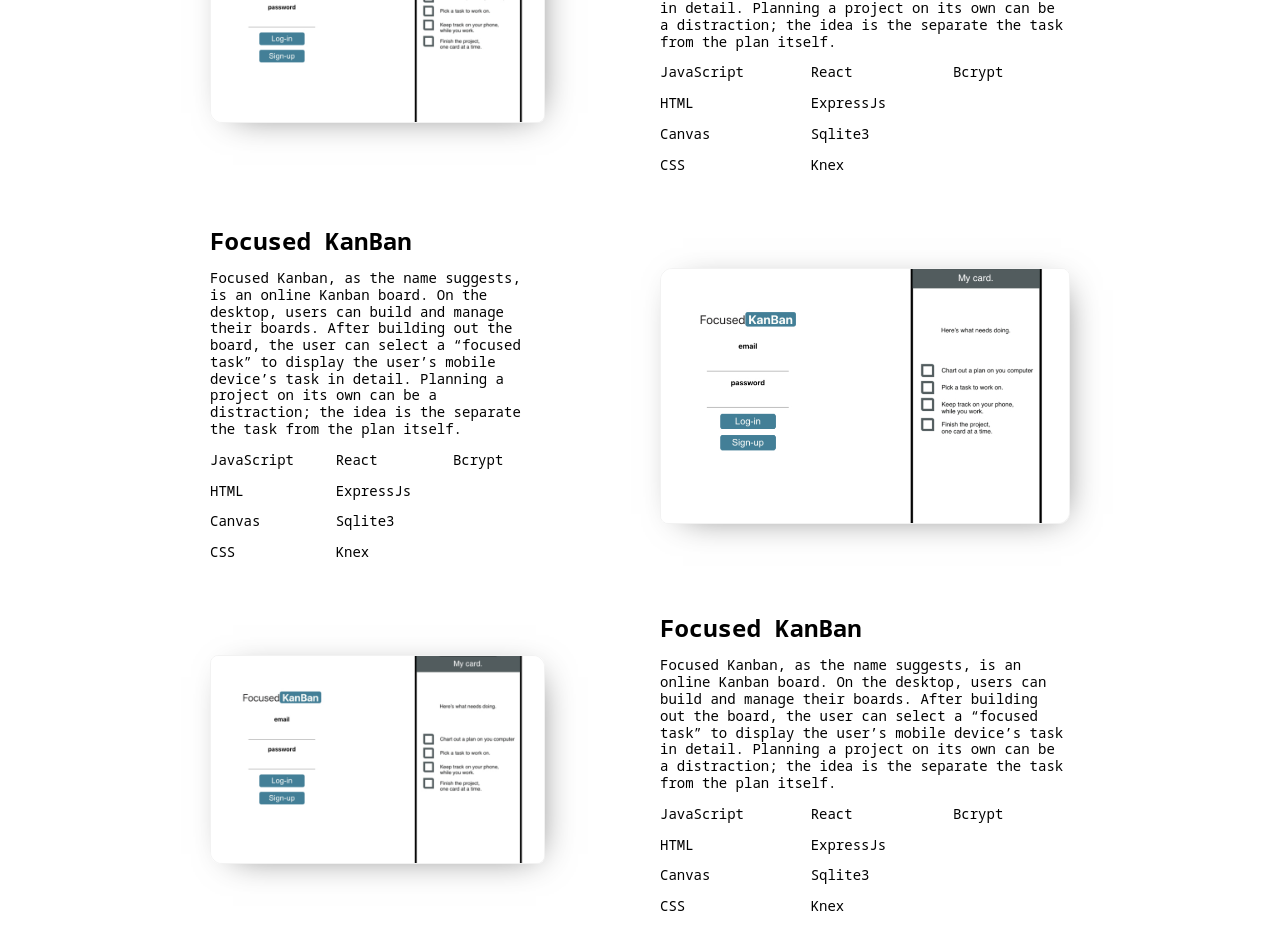
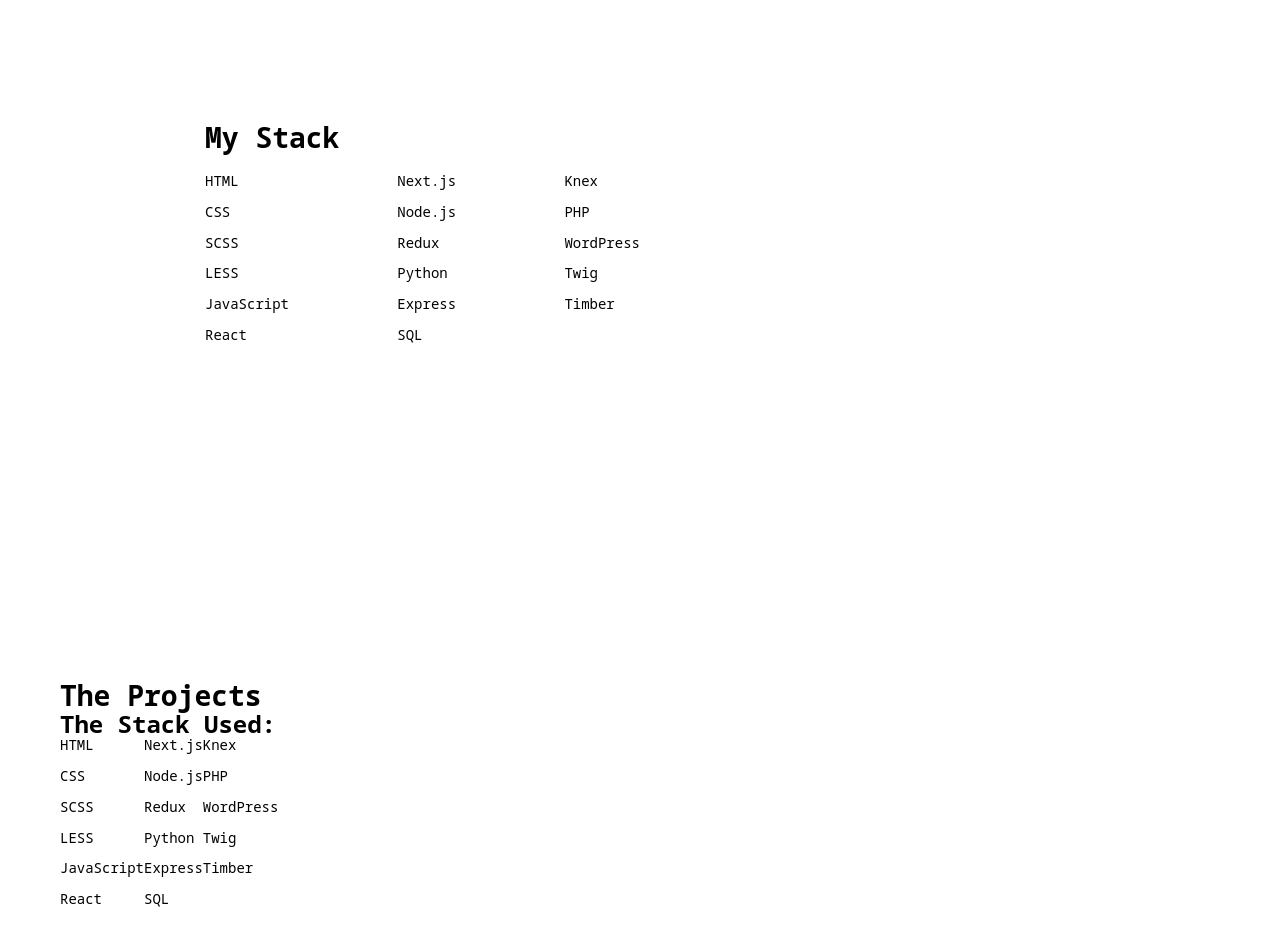
Before and after one commit to aply333/portfolio-next, a Next.js app: page / in a window 1280 px wide. Shown: the part 1760-2710 px from the top of the page. Built offline with nearby package versions, Linux system fonts and the light colour scheme.

Commit message:
^ Pivot: - Decided to work on a slide style - each page represents a website.
#Project Section:
- Build out project section, it will be buttons with a modal.
-- Setup Cards
-- Setup Base Modal

- Todo:
1. Animate out modal.
2. Modal Functionality.
3. Decide how data should be managed.

```diff
--- a/app/page.js
+++ b/app/page.js
@@ -1,22 +1,12 @@
-import Intro from '../components/landing-section/intro/intro';
-import About from "@/components/landing-section/about-me/about";
-import Stack from "@/components/landing-section/stack/stack";
-import Featured from "@/components/landing-section/featured/featured";
-import Gallery from "@/components/landing-section/gallery/gallery";
-import Contact from "@/components/landing-section/contact/contact";
 import Header from "@/components/header/header";
+import Parallax from "@/components/assets/parallax/parallax";
 
 export default function Home() {
   return (
     <>
     <Header/>
     <main className='container'>
-      <Intro />
-      <About />
-      <Stack />
-      <Featured />
-      <Gallery />
-      <Contact/>
+      <Parallax/>
     </main>
     </>
   )
--- a/components/assets/div-abstract/intro/intro-abstract.jsx
+++ b/components/assets/div-abstract/intro/intro-abstract.jsx
@@ -7,19 +7,15 @@
   let animations = {
     one: {
       width: "100%",
-      // opacity: 1,
     },
     two: {
       width: "80%",
-      // opacity: 1,
     },
     three: {
       width: "60%",
-      // opacity: 1,
     },
     four: {
       width: "40%",
-      // opacity: 1,
     }
   }
 
--- /dev/null
+++ b/components/assets/parallax/parallax.jsx
@@ -0,0 +1,45 @@
+"use client";
+
+import{ useRef } from "react";
+import {motion, useScroll, useSpring, useTransform, MotionValue, useMotionValueEvent} from "framer-motion";
+import Intro from "@/components/landing-section/intro/intro";
+import About from "@/components/landing-section/about-me/about";
+import Stack from "@/components/landing-section/stack/stack";
+import Featured from "@/components/landing-section/featured/featured";
+import Gallery from "@/components/landing-section/gallery/gallery";
+import Contact from "@/components/landing-section/contact/contact";
+import style from "./parallax.module.scss";
+import Projects from "@/components/landing-section/projects/projects";
+
+
+function Section({childElement}){
+
+  return(
+    <div className={style.parallax_target}>
+      <div className={style.inner_div}>
+        {childElement}
+      </div>
+    </div>
+  )
+}
+
+export default function Parallax() {
+
+  const { scrollY } = useScroll();
+  useMotionValueEvent(scrollY, "change", (latest)=>{
+    console.log("Page scroll: ", latest);
+    console.log("scrollY ", scrollY)
+  })
+
+  return (
+    <>
+      <Section childElement={<Intro/>}/>
+      <Section childElement={<About/>}/>
+      <Section childElement={<Stack/>}/>
+      {/*<Section childElement={<Featured/>}/>*/}
+      {/*<Section childElement={<Gallery/>}/>*/}
+      <Section childElement={<Projects/>}/>
+      <Section childElement={<Contact/>}/>
+    </>
+  );
+}
--- /dev/null
+++ b/components/assets/parallax/parallax.module.scss
@@ -0,0 +1,23 @@
+.parallax_target{
+  scroll-snap-align: center;
+  position: relative;
+  height: 100vh;
+  perspective: 500px;
+  display: flex;
+  justify-content: center;
+  align-items: center;
+  section{
+    max-height: 90vh;
+    overflow: hidden;
+  }
+}
+
+.inner_div{
+  width: 100%;
+}
+
+.title{
+  left: calc(50% + 130px);
+  line-height: 1.2;
+  position: absolute;
+}
--- a/components/global-styles/best.scss
+++ b/components/global-styles/best.scss
@@ -9,5 +9,5 @@
 }
 html {
   font-size: 10px;
-  overflow-x: clip;
+  scroll-snap-type: y mandatory;
 }
--- a/components/global-styles/layouts.scss
+++ b/components/global-styles/layouts.scss
@@ -15,6 +15,7 @@
 
 .section{
   width: 100%;
+  height: 100%;
   margin-top: 60px;
   margin-bottom: 60px;
   @include breakpoints.size(md){
--- a/components/landing-section/intro/intro.module.scss
+++ b/components/landing-section/intro/intro.module.scss
@@ -1,4 +1,5 @@
 @use '../../global-styles/breakpoints';
+@use '../../global-styles/extensions';
 
 .heading-text{
   grid-column: 1/-1;
--- /dev/null
+++ b/components/landing-section/projects/projects.jsx
@@ -0,0 +1,69 @@
+"use client";
+
+import styles from "./projects.module.scss";
+
+export default function Projects(){
+
+  let project_content = {
+
+  }
+
+
+  return(
+    <section className={"section--with-grid "+ styles.projects}>
+
+      <button className={styles.card+" "+styles.card__one}>
+        <h3>Focused KanBan</h3>
+      </button>
+      <button className={styles.card+" "+styles.card__two}>
+        <h3>Linea Creative</h3>
+      </button>
+      <button className={styles.card+" "+styles.card__three}>
+        <h3>Merchang Marketplace</h3>
+      </button>
+      <button className={styles.card+" "+styles.card__four}>
+        <h3>Haas Pitch Site</h3>
+      </button>
+      <button className={styles.card+" "+styles.card__five}>
+        <h3>Snippet Tool</h3>
+      </button>
+      <button className={styles.card+" "+styles.card__six}>
+        <h3>Hauskin Impact Learning</h3>
+      </button>
+      <button className={styles.card+" "+styles.card__seven}>
+        <h3>Conways Game</h3>
+      </button>
+      <button className={styles.card+" "+styles.card__eight}>
+        <h3>Task To Date</h3>
+      </button>
+      <button className={styles.card+" "+styles.card__nine}>
+        <h3>Canvas Effect</h3>
+      </button>
+
+      <div className={styles.about_project}>
+        <h2>The Projects </h2>
+        <h3>The Stack Used:</h3>
+        <ul className={styles.list}>
+          <li className={styles.item}>HTML</li>
+          <li className={styles.item}>CSS</li>
+          <li className={styles.item}>SCSS</li>
+          <li className={styles.item}>LESS</li>
+          <li className={styles.item}>JavaScript</li>
+          <li className={styles.item}>React</li>
+          <li className={styles.item}>Next.js</li>
+          <li className={styles.item}>Node.js</li>
+          <li className={styles.item}>Redux</li>
+          <li className={styles.item}>Python</li>
+          <li className={styles.item}>Express</li>
+          <li className={styles.item}>SQL</li>
+          <li className={styles.item}>Knex</li>
+          <li className={styles.item}>PHP</li>
+          <li className={styles.item}>WordPress</li>
+          <li className={styles.item}>Twig</li>
+          <li className={styles.item}>Timber</li>
+        </ul>
+      </div>
+
+    </section>
+  )
+}
--- /dev/null
+++ b/components/landing-section/projects/projects.module.scss
@@ -0,0 +1,60 @@
+@use "../../global-styles/breakpoints";
+@use '../../global-styles/extensions';
+
+// Project Mutations
+
+.projects{
+  gap: 10px;
+  grid-template-columns: repeat(5, minmax(0, 1fr));
+  position: relative;
+  @include breakpoints.size(md){
+    grid-template-columns: repeat(10, minmax(0, 1fr) );
+  }
+}
+
+// * Card Styles
+
+.card{
+  background-color: var(--color-white);
+
+  border: 1px solid grey;
+
+  height: 100px;
+
+  //TODO: Temp - Remove with functionality.
+  opacity: 0;
+
+  &__one{ grid-column: 1/3; }
+  &__two{ grid-column: 3/6; }
+  &__three{ grid-column: 1/4; }
+  &__four{ grid-column: 4/6; }
+  &__five{ grid-column: 1/3; }
+  &__six{ grid-column: 3/6; }
+  &__seven{ grid-column: 1/4; }
+  &__eight{ grid-column: 4/6; }
+  &__nine{ grid-column: span 5; }
+
+  @include breakpoints.size(md){
+    height: 200px;
+    &__one{ grid-column: 1/3; }
+    &__two{ grid-column: 3/7; }
+    &__three{ grid-column: 7/11; }
+    &__four{ grid-column: 1/5; }
+    &__five{ grid-column: 5/9; }
+    &__six{ grid-column: 9/11; }
+    &__seven{ grid-column: 1/3; }
+    &__eight{ grid-column: 3/7; }
+    &__nine{ grid-column: 7/11; }
+  }
+  @include breakpoints.size(lg){
+    height: 250px;
+  }
+}
+
+// * About Modal Styles
+.about_project{
+  position: absolute;
+}
+.list{
+  @extend .stack-list;
+}
```
